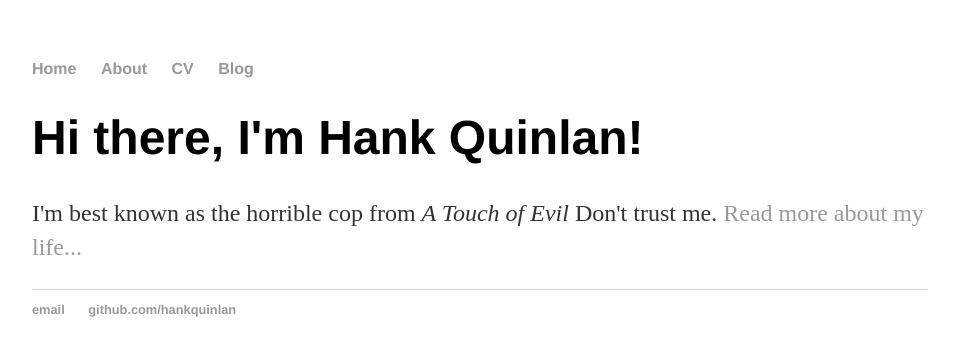
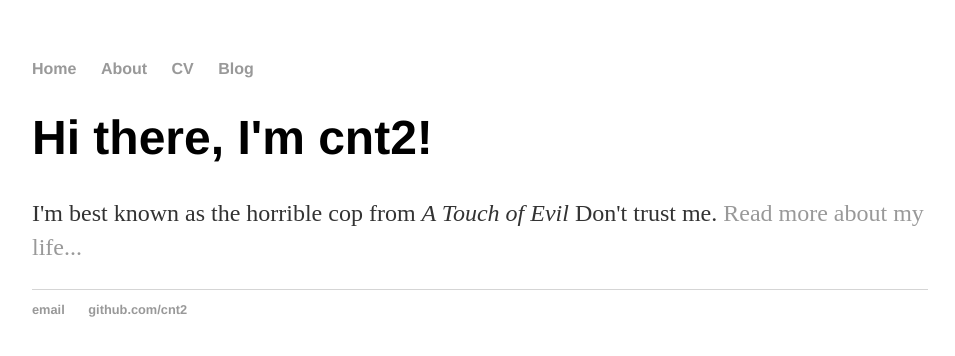
Before and after one commit to cnt2/cnt2.github.io, a Jekyll site: the page built from index.html, in a window 1280 px wide. Shown: the top 356 px of the page, without its empty margins (160-1115 px from the left). Built offline with Jekyll 4.4.1, drawn with Linux system fonts in a browser that asks for light colours.

Commit message:
Update index.html

```diff
--- a/index.html
+++ b/index.html
@@ -1,30 +1,8 @@
-<!DOCTYPE html>
-<html>
-	<head>
-		<title>Hank Quinlan, Horrible Cop</title>
-		<!-- link to main stylesheet -->
-		<link rel="stylesheet" type="text/css" href="/css/main.css">
-	</head>
-	<body>
-		<nav>
-    		<ul>
-        		<li><a href="/">Home</a></li>
-	        	<li><a href="/about">About</a></li>
-        		<li><a href="/cv">CV</a></li>
-        		<li><a href="/blog">Blog</a></li>
-    		</ul>
-		</nav>
-		<div class="container">
-    		<div class="blurb">
-        		<h1>Hi there, I'm Hank Quinlan!</h1>
-				<p>I'm best known as the horrible cop from <em>A Touch of Evil</em> Don't trust me. <a href="/about">Read more about my life...</a></p>
-    		</div><!-- /.blurb -->
-		</div><!-- /.container -->
-		<footer>
-    		<ul>
-        		<li><a href="mailto:hankquinlanhub@gmail.com">email</a></li>
-        		<li><a href="https://github.com/hankquinlan">github.com/hankquinlan</a></li>
-			</ul>
-		</footer>
-	</body>
-</html>
+---
+layout: default
+title: cnt2
+---
+<div class="blurb">
+	<h1>Hi there, I'm cnt2!</h1>
+	<p>I'm best known as the horrible cop from <em>A Touch of Evil</em> Don't trust me. <a href="/about">Read more about my life...</a></p>
+</div><!-- /.blurb -->
```
